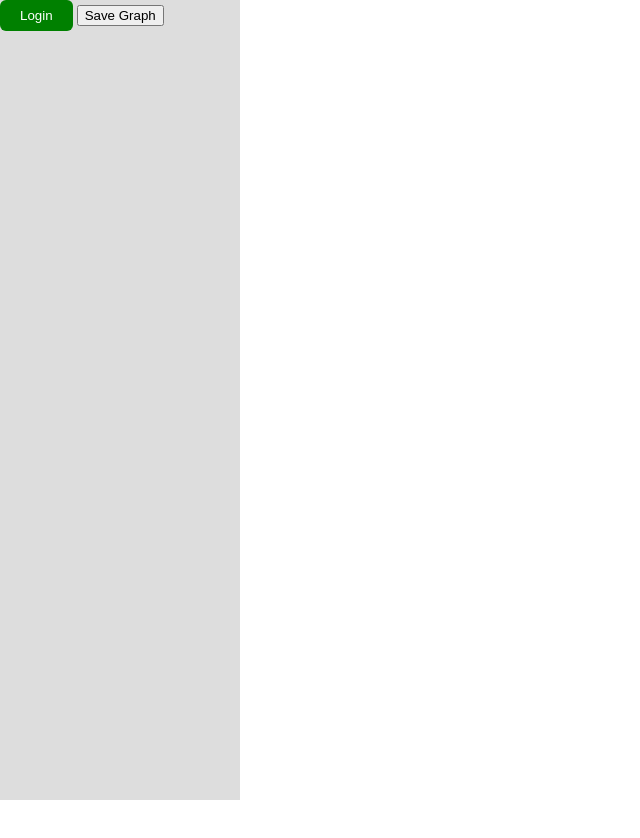
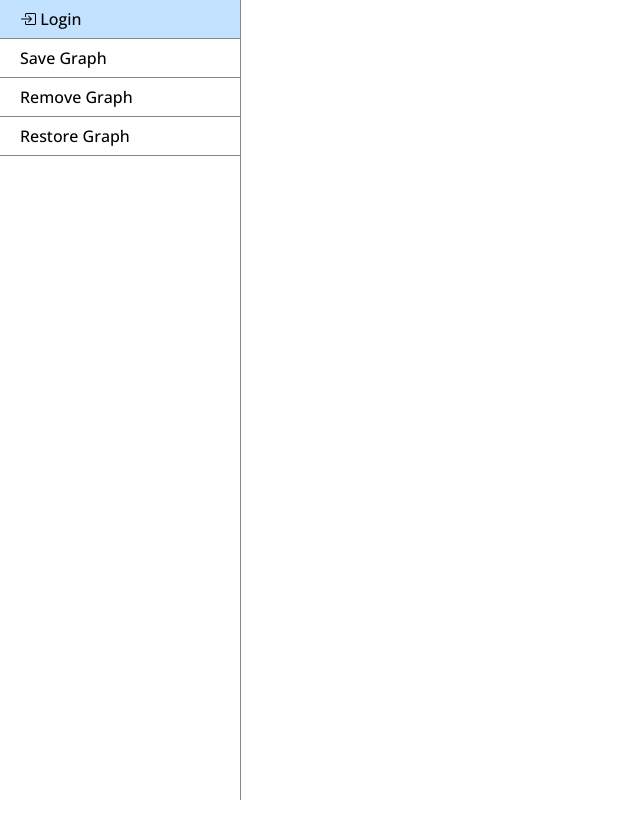
Before and after one commit to LexiconGroup53/graph-frontend, a plain HTML site: page index.html in a window 1280 px wide. Shown: the top 838 px of the page, without its empty margins (0-640 px from the left). After the commit the page ends 805 px from the top, so only its background shows below. Drawn offline with nearby package versions, Linux system fonts and the light colour scheme.

Commit message:
Restore drawing area and clean up navbar

```diff
--- a/index.html
+++ b/index.html
@@ -3,14 +3,21 @@
 <head>
     <meta charset="UTF-8">
     <meta name="viewport" content="width=device-width, initial-scale=1.0">
+    <link rel="preconnect" href="https://fonts.googleapis.com">
+<link rel="preconnect" href="https://fonts.gstatic.com" crossorigin>
+<link href="https://fonts.googleapis.com/css2?family=Open+Sans:wght@300..800&display=swap" rel="stylesheet">
     <link rel="stylesheet" href="style.css">
     <title>Document</title>
 </head>
 <body>
     <div id="site-container">
         <div id="navbar">
-            <button id="AuthButton">Login</button>
+            <button id="AuthButton">
+                <img src="img/login.svg" alt="login">
+                Login</button>
             <button id="SaveGraph">Save Graph</button>
+            <button id="RemoveGraph">Remove Graph</button>
+            <button id="RestoreGraph">Restore Graph</button>
         </div>
         <div id="draw-area"></div>
     </div>
--- a/line-drawing.js
+++ b/line-drawing.js
@@ -5,28 +5,29 @@ let state = 0;
 let lines = [];
 let isLoggedIn = false;
 const authButton = document.getElementById("AuthButton");
+let targetElement = document.getElementById("draw-area");
 
 let createSVG = document.createElementNS("http://www.w3.org/2000/svg", "svg");
-createSVG.setAttribute("width", window.innerWidth);
-createSVG.setAttribute("height", window.innerHeight);
-document.getElementsByTagName("body")[0].appendChild(createSVG);
+createSVG.setAttribute("width", targetElement.scrollWidth);
+createSVG.setAttribute("height", targetElement.scrollHeight);
+targetElement.appendChild(createSVG);
 
 
 window.addEventListener("mousedown", function(e){
     if (state == 0) {
         createPath = document.createElementNS("http://www.w3.org/2000/svg", "path");
         createSVG.appendChild(createPath);
-        line.x1 = e.pageX;
-        line.y1 = e.pageY;
+        line.x1 = e.offsetX;
+        line.y1 = e.offsetY;
         state = 1;
     }
 })
 
 window.addEventListener("mousemove", function(e){
     if (state == 1){
-        createPath.setAttribute("d", "M " + line.x1 + " " + line.y1 + " L " + e.pageX + " " + e.pageY);
-        line.x2 = e.pageX;
-        line.y2 = e.pageY;
+        createPath.setAttribute("d", "M " + line.x1 + " " + line.y1 + " L " + e.offsetX + " " + e.offsetY);
+        line.x2 = e.offsetX;
+        line.y2 = e.offsetY;
     }
 })
 
@@ -86,6 +87,14 @@ function saveGraph() {
 
 document.getElementById("SaveGraph").addEventListener("click", saveGraph);
 
+document.getElementById("RemoveGraph").addEventListener("click", () => {
+    createSVG.remove();
+});
+
+document.getElementById("RestoreGraph").addEventListener("click", () => {
+    targetElement.appendChild(createSVG);
+});
+
 authButton.addEventListener("click", () => {
     isLoggedIn ? logout() : login();
 });
--- a/style.css
+++ b/style.css
@@ -1,5 +1,12 @@
 * {
     margin: 0;
+    font-family: "Open Sans", serif;
+    font-optical-sizing: auto;
+    font-weight: 500;
+    font-style: normal;
+    font-variation-settings:
+      "wdth" 100;
+    font-size: 1rem;
 }
 
 svg path {
@@ -17,17 +24,31 @@ svg path {
 #navbar {
     height: 100vh;
     width: 240px;
-    background-color: #ddd;
+    border-right: 1px solid #888;
+    display: flex;
+    flex-direction: column;
+    justify-content: flex-start;
 }
 
 #draw-area {
     width: 100%;
 }
 
-#AuthButton {
+#navbar img {
+    transform: translateY(2px);
+}
+#navbar svg {
+    color:#6363d7;
+}
+
+button {
     padding: 8px 20px;
-    background-color: green;
-    color: white;
-    border-radius: 6px;
     border: none;
+    background-color: white;
+    text-align: left;
+    border-bottom: 1px solid #888;
 }
+
+button:hover {
+    background-color: rgb(194, 226, 255);
+}
```
Also changed, not shown: img/login.svg (added).
